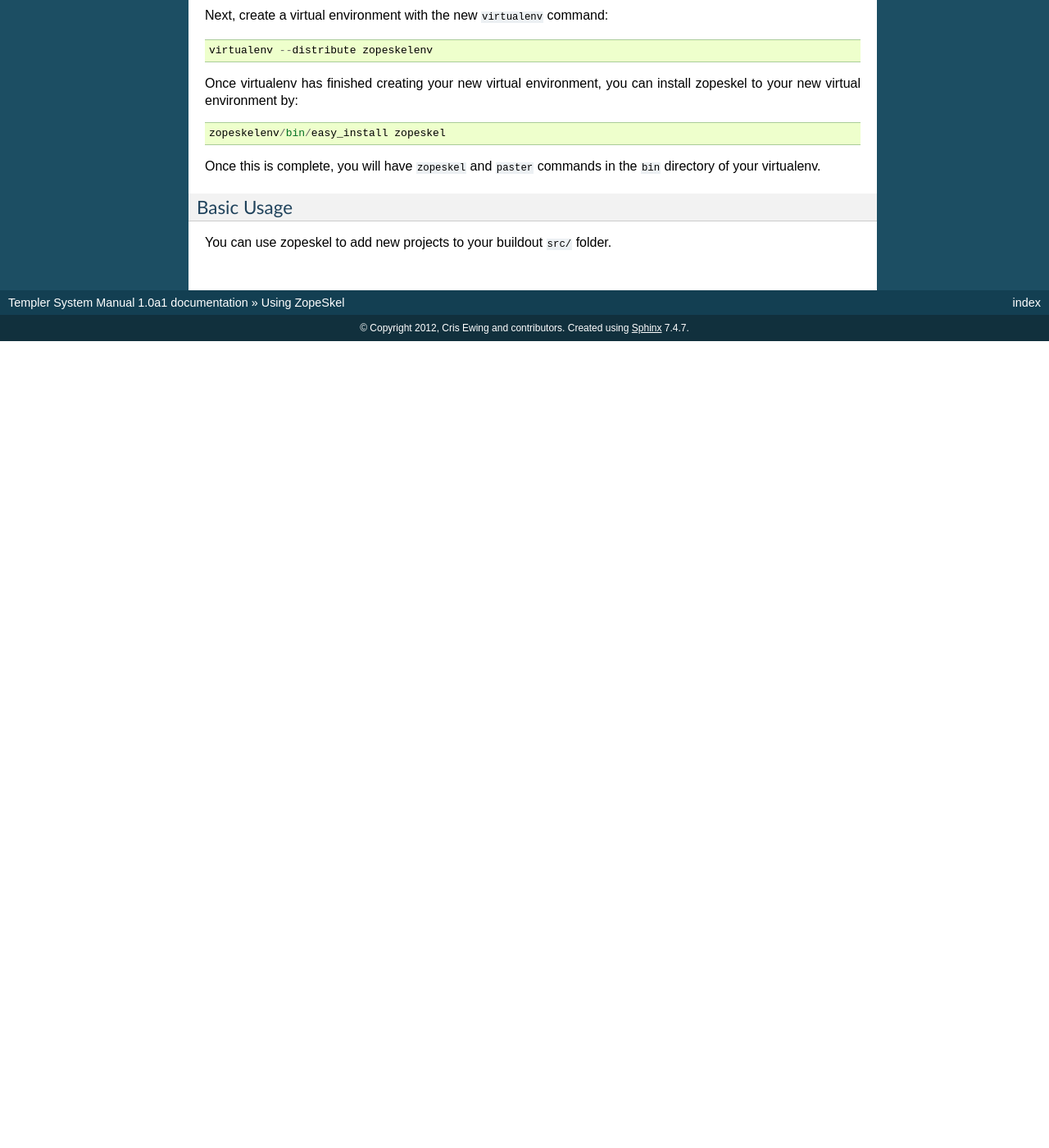
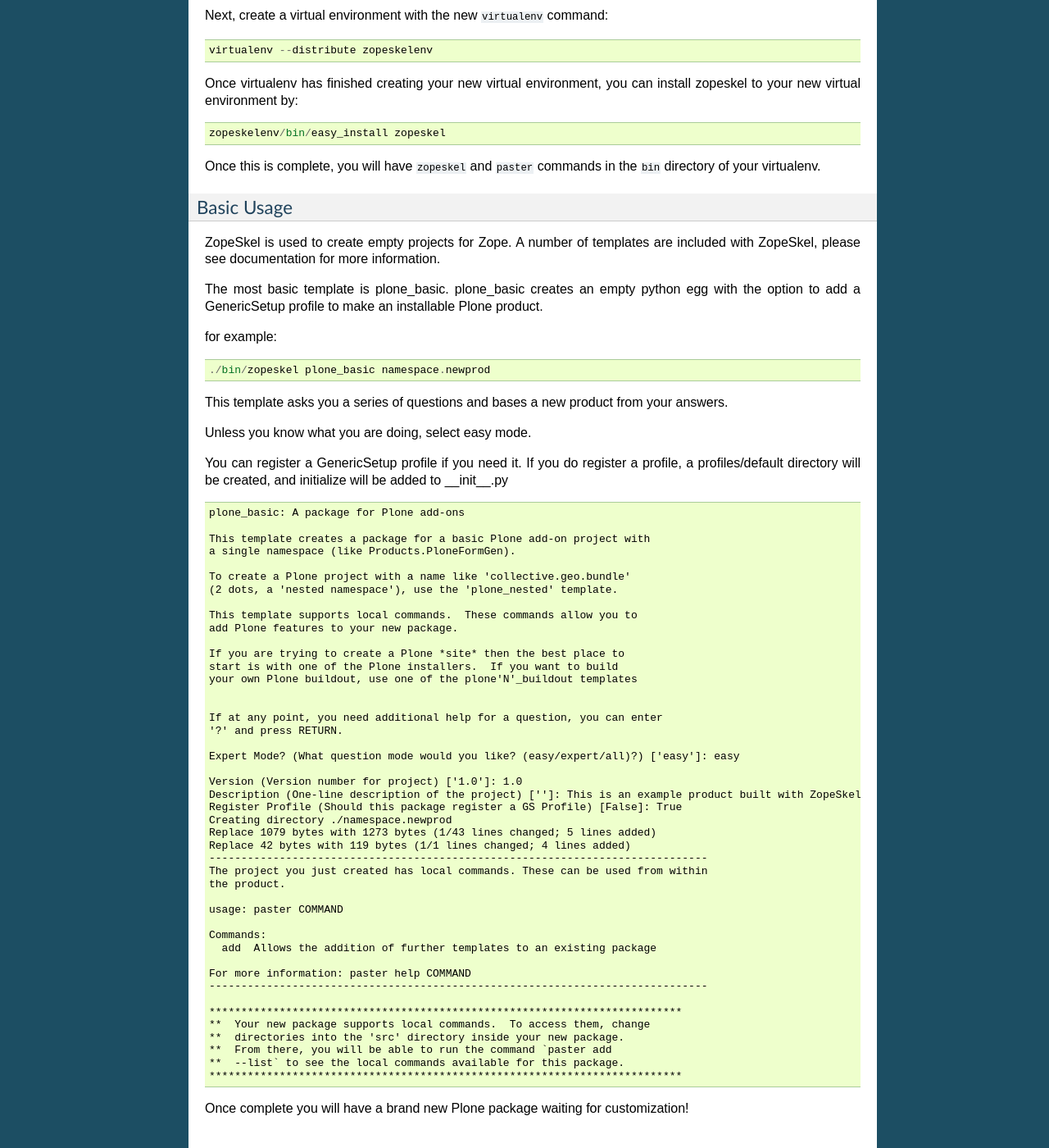
Before and after one commit to cewing/templer.manual, a Sphinx documentation site: the page built from source/zopeskel.rst, in a window 1280 px wide and 1400 px high, scrolled down 700 px. Shown: the whole window at 82% size. Built offline with Sphinx 7.4.7, drawn with Linux system fonts in a browser that asks for light colours; before the commit the page ends 1116 px from its top, so only the background shows below that.

Commit message:
added file for getting started

```diff
--- a/source/zopeskel.rst
+++ b/source/zopeskel.rst
@@ -55,5 +55,72 @@
 Basic Usage
 -----------
 
+ZopeSkel is used to create empty projects for Zope. A number of templates are
+included with ZopeSkel, please see documentation for more information.
 
-You can use zopeskel to add new projects to your buildout ``src/`` folder.
+The most basic template is plone_basic. plone_basic creates an empty python
+egg with the option to add a GenericSetup profile to make an installable Plone
+product.
+
+for example::
+
+ ./bin/zopeskel plone_basic namespace.newprod
+
+
+This template asks you a series of questions and bases a new product from your
+answers.
+
+Unless you know what you are doing, select easy mode.
+
+You can register a GenericSetup profile if you need it. If you do register a
+profile, a profiles/default directory will be created, and initialize will be
+added to __init__.py ::
+
+    plone_basic: A package for Plone add-ons
+
+    This template creates a package for a basic Plone add-on project with
+    a single namespace (like Products.PloneFormGen).
+
+    To create a Plone project with a name like 'collective.geo.bundle'
+    (2 dots, a 'nested namespace'), use the 'plone_nested' template.
+
+    This template supports local commands.  These commands allow you to
+    add Plone features to your new package.
+
+    If you are trying to create a Plone *site* then the best place to
+    start is with one of the Plone installers.  If you want to build
+    your own Plone buildout, use one of the plone'N'_buildout templates
+
+
+    If at any point, you need additional help for a question, you can enter
+    '?' and press RETURN.
+
+    Expert Mode? (What question mode would you like? (easy/expert/all)?) ['easy']: easy
+
+    Version (Version number for project) ['1.0']: 1.0
+    Description (One-line description of the project) ['']: This is an example product built with ZopeSkel
+    Register Profile (Should this package register a GS Profile) [False]: True
+    Creating directory ./namespace.newprod
+    Replace 1079 bytes with 1273 bytes (1/43 lines changed; 5 lines added)
+    Replace 42 bytes with 119 bytes (1/1 lines changed; 4 lines added)
+    ------------------------------------------------------------------------------
+    The project you just created has local commands. These can be used from within
+    the product.
+
+    usage: paster COMMAND
+
+    Commands:
+      add  Allows the addition of further templates to an existing package
+
+    For more information: paster help COMMAND
+    ------------------------------------------------------------------------------
+
+    **************************************************************************
+    **  Your new package supports local commands.  To access them, change
+    **  directories into the 'src' directory inside your new package.
+    **  From there, you will be able to run the command `paster add
+    **  --list` to see the local commands available for this package.
+    **************************************************************************
+
+
+Once complete you will have a brand new Plone package waiting for customization!
```
